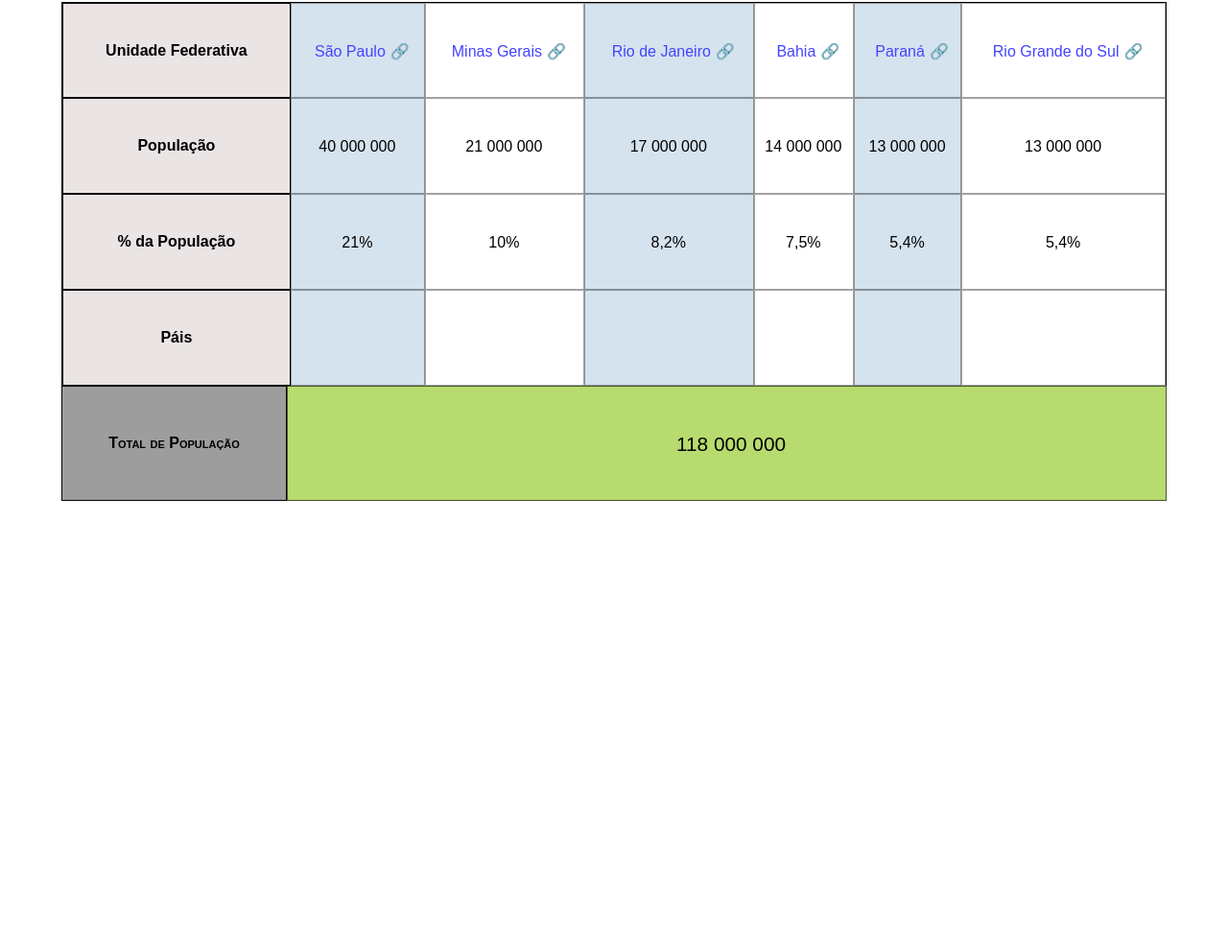
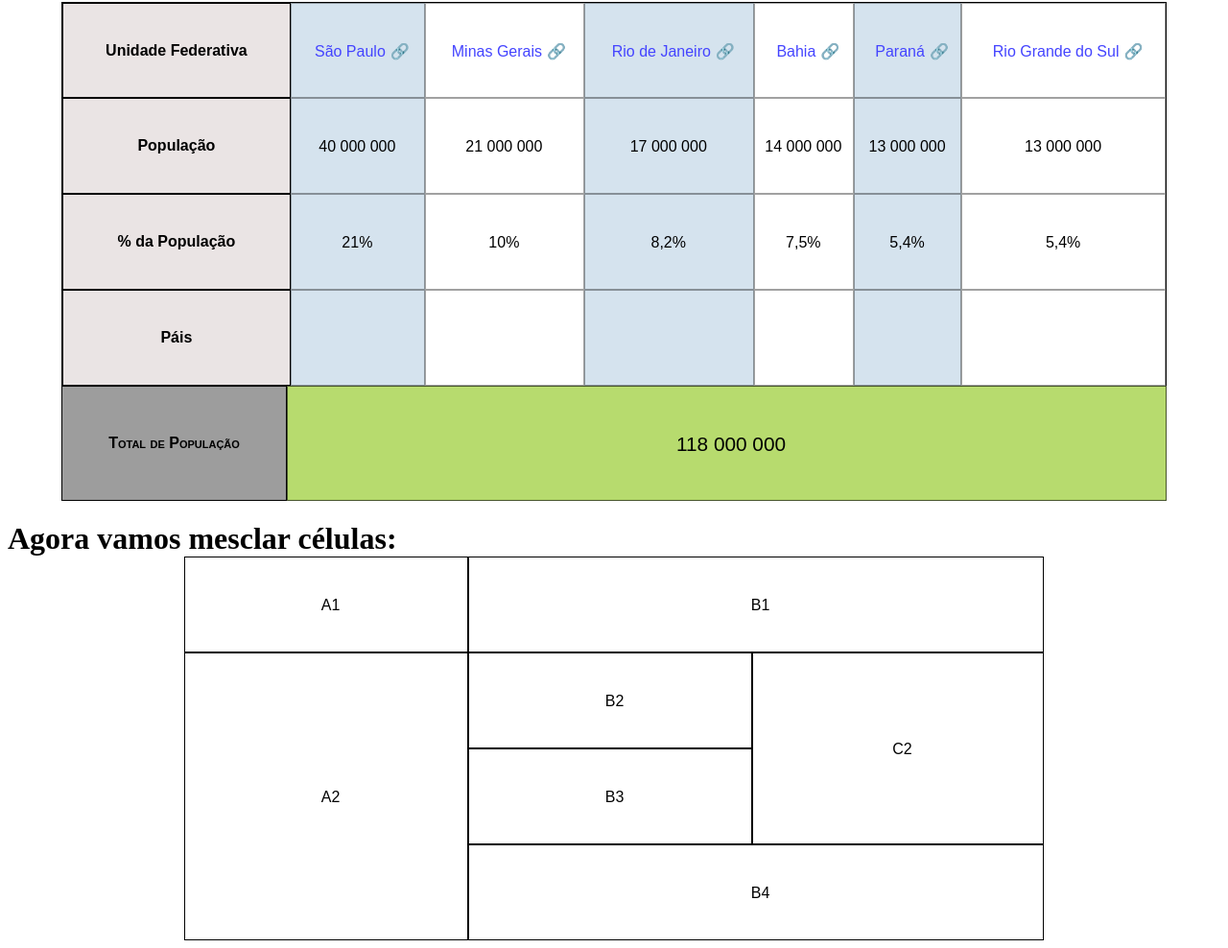
Before and after one commit to Nikally/HTML-CSS, a plain HTML site: page exercicios/exercício-23/páginas/index.html in a window 1280 px wide. Shown: the part 1234-2222 px from the top of the page at 96% size. Before the commit the page ends 1764 px from the top, so only its background shows below. Drawn offline with Linux system fonts and the light colour scheme.

Commit message:
mesclando células

```diff
--- a/exercicios/exercício-23/estilos/tabela.css
+++ b/exercicios/exercício-23/estilos/tabela.css
@@ -62,6 +62,13 @@
     border: solid 1px black;
     background-color: rgba(223, 214, 214, 0.644);
     padding: 20px;
+    position: relative;
+}
+
+table.grande th {
+    position: sticky;
+    top: 0px;
+    background-color: gray;
 }
 
 table.grande td {
@@ -69,7 +76,7 @@
     border: solid, 1px, rgba(0, 0, 0, 0.37);
 }
 
-table.grande tr.impar {
+table.grande tr:nth-child(2n) {
     background-color: rgba(70, 131, 180, 0.226);
 }
 
@@ -161,3 +168,14 @@
     border: solid 1px black;
     font-variant: small-caps;
 }
+
+table.mesclada {
+    margin: auto;
+    border-spacing: 0px;
+    width: 70vw;
+}
+
+table.mesclada td {
+    text-align: center;
+    vertical-align: center;
+}
--- a/exercicios/exercício-23/páginas/index.html
+++ b/exercicios/exercício-23/páginas/index.html
@@ -150,5 +150,25 @@
             </tr>
         </tbody>
     </table>
+    <h1>
+        Agora vamos mesclar células:
+    </h1>
+    <table class="mesclada">
+        <tr>
+            <td>A1</td>
+            <td colspan="2">B1</td>
+        </tr>
+        <tr>
+            <td rowspan="3">A2</td>
+            <td>B2</td>
+            <td rowspan="2">C2</td>
+        </tr>
+        <tr>
+            <td>B3</td>
+        </tr>
+        <tr>
+            <td colspan="2">B4</td>
+        </tr>
+    </table>
 </body>
 </html>
```
